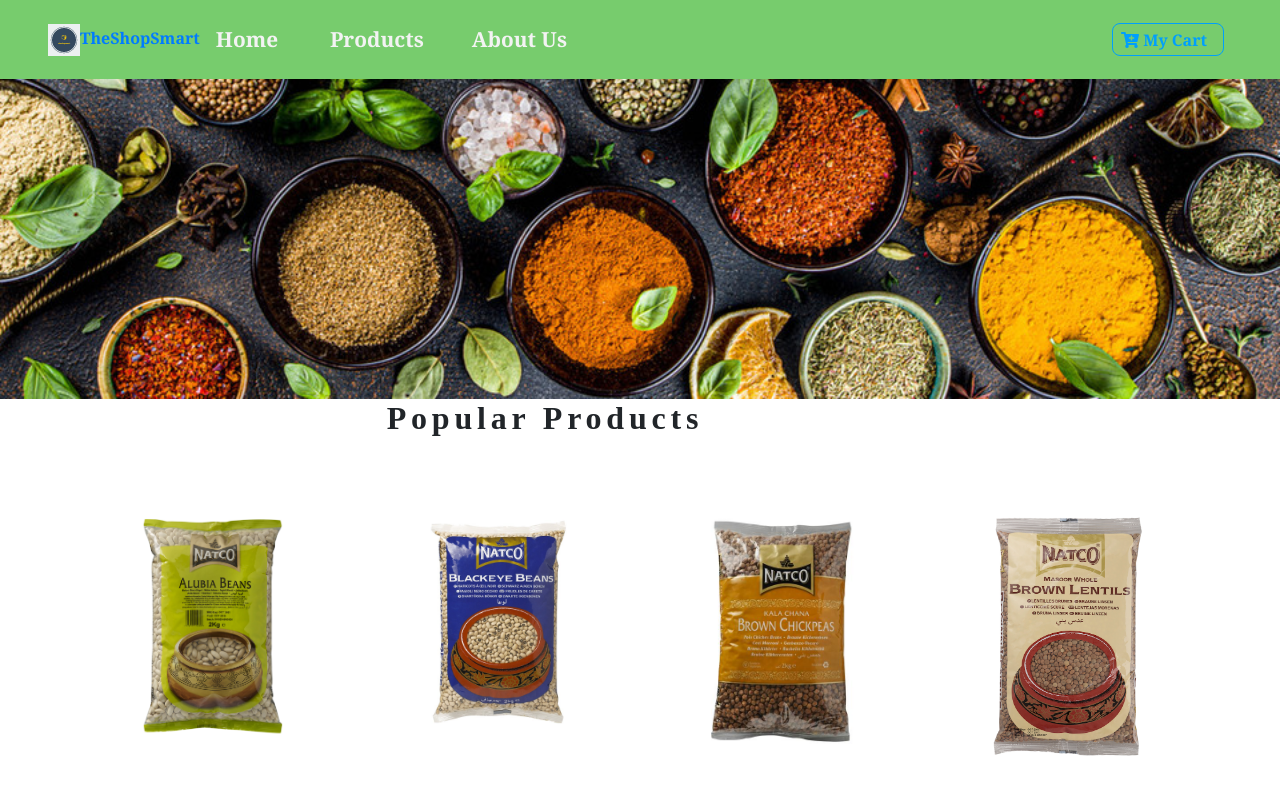
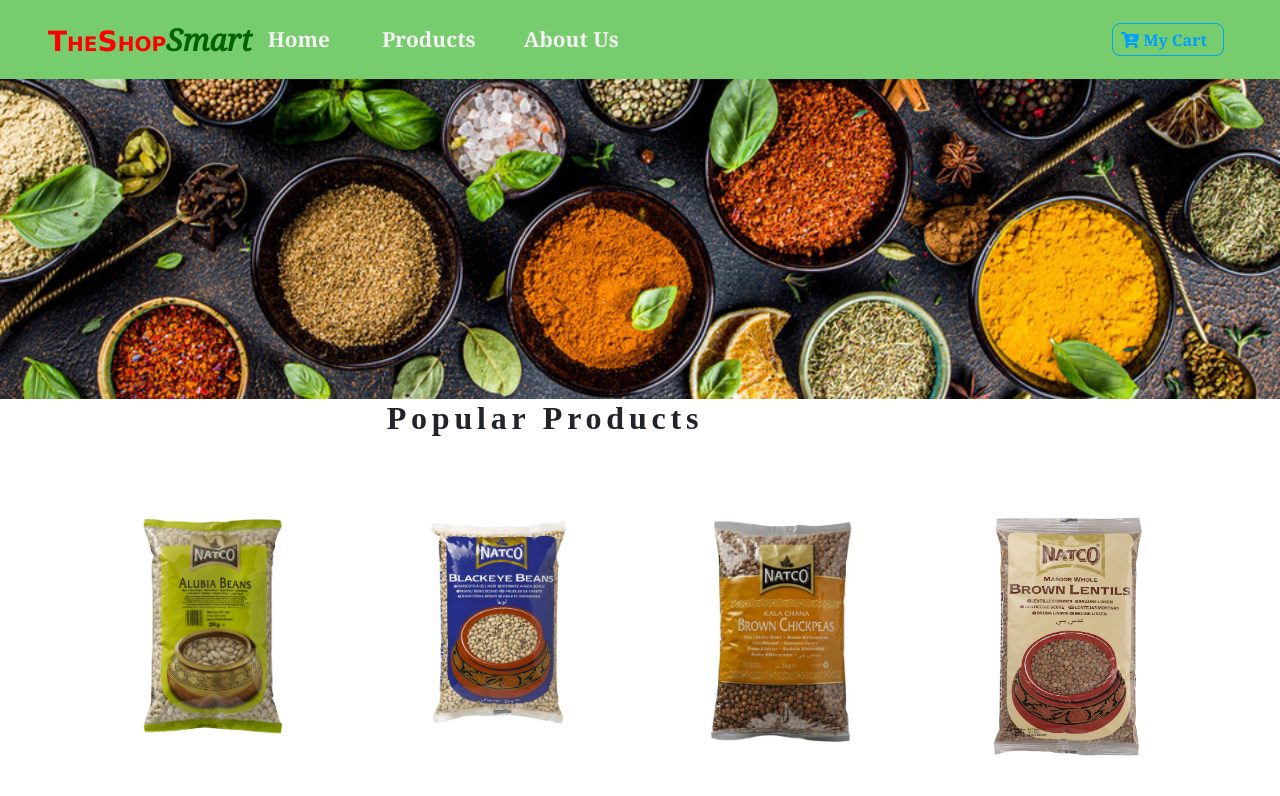
Before and after one commit to kaur2605/React-Ecommerce-Website, a React (Create React App) app: page / in a window 1280 px wide. Shown: the top 796 px of the page. Built offline with nearby package versions, Linux system fonts and the light colour scheme.

Commit message:
text added

```diff
--- a/src/App.css
+++ b/src/App.css
@@ -52,3 +52,22 @@
       border-top: 1px solid #e4e4e4 !important;
 
 }
+
+.logo1{
+  font-family: 'Lucida Sans', 'Lucida Sans Regular', 'Lucida Grande', 'Lucida Sans Unicode', Geneva, Verdana, sans-serif;
+  font-size: 28px;
+  color: rgb(255, 0, 0);
+font-weight: bold;
+font-variant: small-caps;
+
+}
+
+.logo2{
+  font-family: lucida 'Lucida Sans', 'Lucida Sans Regular', 'Lucida Grande', 'Lucida Sans Unicode', Geneva, Verdana, sans-serif;
+font-size: 30px;
+color: darkgreen;
+font-weight: bold;
+font-style: italic;
+
+
+}
--- a/src/components/Navbar.js
+++ b/src/components/Navbar.js
@@ -8,9 +8,10 @@
   render() {
     return (
       <Navwrapper className="navbar navbar-expand-sm  bg-primary px-sm-5">
-        <Link to="/" className="logo">
-          <img src={log1}></img>
-          <span>TheShopSmart</span>
+        <Link to="/">
+          <span className="logo1">TheShop</span>
+          <span className="logo2">Smart</span>
+
         </Link>
         <Link to="/" className="nav-link text-dark">Home</Link>
 
```
